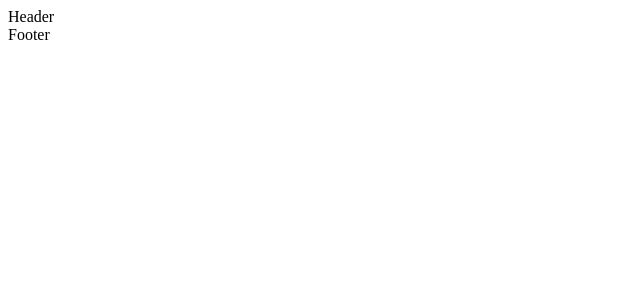
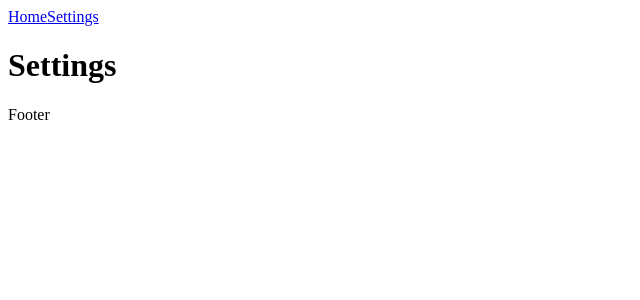
Before and after one commit to robylosa94/budget-manager, a Nuxt app in the folder src/: page /settings in a window 1280 px wide. Before the commit this address had no page. Shown: the top 300 px of the page, without its empty margins (0-640 px from the left). Built offline with nearby package versions, Linux system fonts and the light colour scheme.

Commit message:
add header and footer as components

```diff
--- a/src/app.vue
+++ b/src/app.vue
@@ -1,5 +1,5 @@
 <template>
-  <NuxtLayout>
-    <NuxtPage />
-  </NuxtLayout>
+  <nuxt-layout>
+    <nuxt-page />
+  </nuxt-layout>
 </template>
--- /dev/null
+++ b/src/components/Common/Footer/index.vue
@@ -0,0 +1,3 @@
+<template>
+  <footer>Footer</footer>
+</template>
--- /dev/null
+++ b/src/components/Common/Header/index.vue
@@ -0,0 +1,6 @@
+<template>
+  <header>
+    <NuxtLink to="/">Home</NuxtLink>
+    <NuxtLink to="/settings">Settings</NuxtLink>
+  </header>
+</template>
--- a/src/layouts/default.vue
+++ b/src/layouts/default.vue
@@ -1,5 +1,7 @@
 <template>
-  <header>Header</header>
-  <slot />
-  <footer>Footer</footer>
+  <common-header />
+  <main>
+    <slot />
+  </main>
+  <common-footer />
 </template>
--- a/src/pages/index.vue
+++ b/src/pages/index.vue
@@ -1,5 +1,3 @@
 <template>
-  <main>
-    <h1>Welcome to Budget Manager App</h1>
-  </main>
+  <h1>Welcome to Budget Manager App</h1>
 </template>
--- /dev/null
+++ b/src/pages/settings/index.vue
@@ -0,0 +1,3 @@
+<template>
+  <h1>Settings</h1>
+</template>
```
